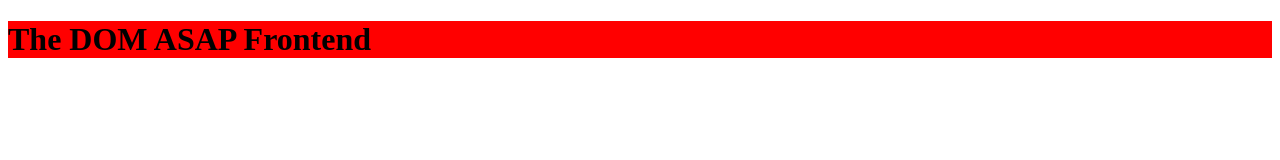
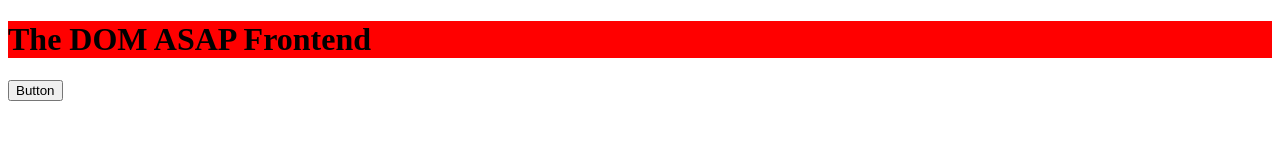
Before and after one commit to emmanuelbed/Javascript-Training, a plain HTML site: page index.html in a window 1280 px wide. Drawn offline with Linux system fonts and the light colour scheme.

Commit message:
More changes with JS

```diff
--- a/app.js
+++ b/app.js
@@ -4,3 +4,9 @@ document.querySelector('#heading').innerHTML += " ASAP Frontend";
 
 // Change CSS
 document.querySelector(`#heading`).style.backgroundColor = 'red'
+
+
+
+ changeButtonToGreen = () => {
+    document.querySelector('button').style.backgroundColor = 'green';
+ }
--- a/index.html
+++ b/index.html
@@ -8,7 +8,7 @@
 </head>
 <body>
     <h1 id="heading">The DOM</h1>
-
+    <button onClick = "changeButtonToGreen()">Button</button>
 </body>
 
 </html>
```
